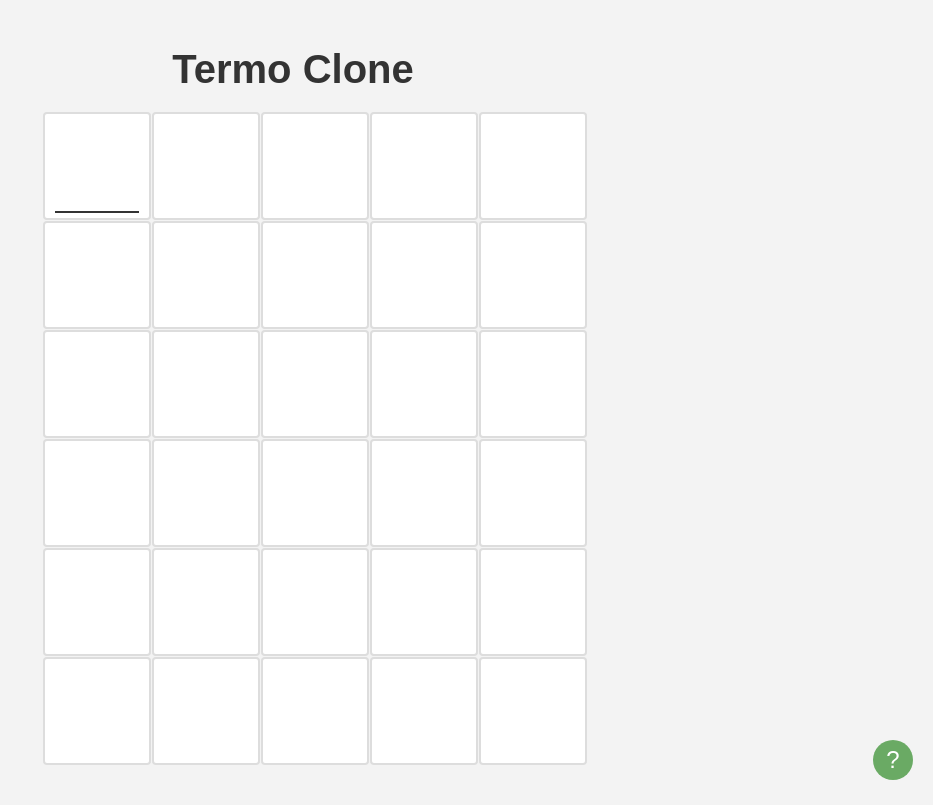
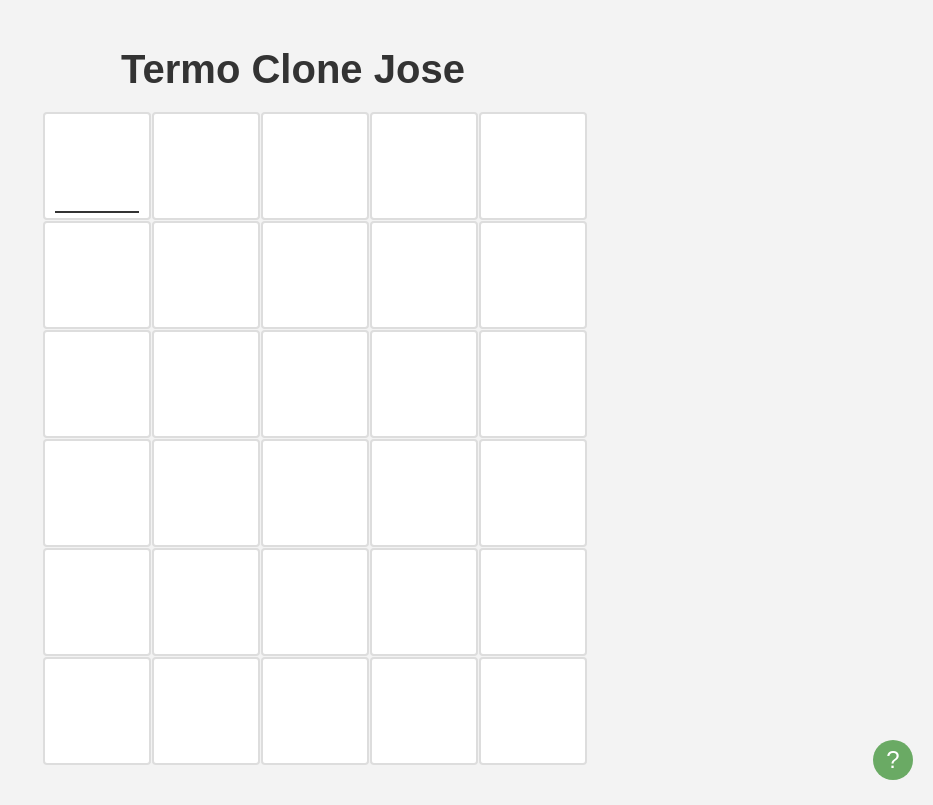
Before and after one commit to jvleonardi/termo-clone-jose, a plain HTML site: page index.html in a window 1280 px wide. Shown: the top 805 px of the page, without its empty margins (347-1280 px from the left). Drawn offline with Linux system fonts and the light colour scheme.

Commit message:
Add files via upload

```diff
--- a/index.html
+++ b/index.html
@@ -10,7 +10,7 @@
 
 <body>
     <div class="container">
-        <h1>Termo Clone</h1>
+        <h1>Termo Clone Jose</h1>
 
         <div class="game-container">
             <div id="board" class="board"></div>
```
